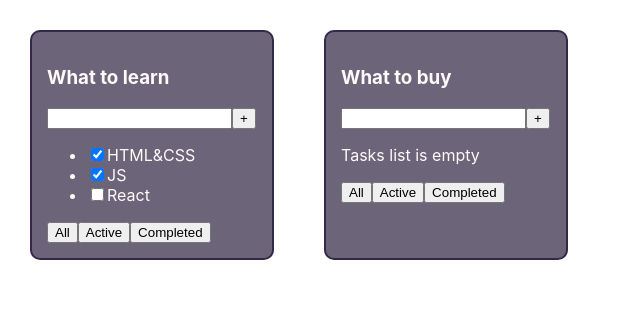
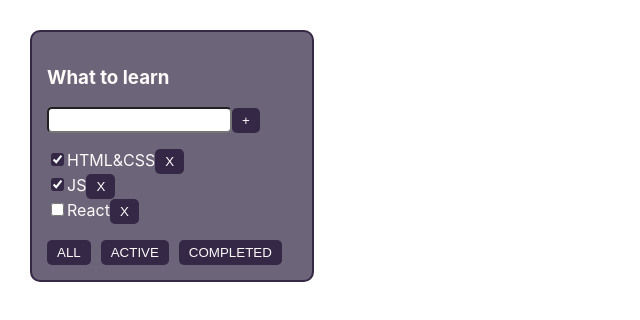
Before and after one commit to Renata-And/todo-list, a React (Create React App) app: page / in a window 1280 px wide. Shown: the top 320 px of the page, without its empty margins (0-640 px from the left). Built offline with nearby package versions, Linux system fonts and the light colour scheme.

Commit message:
Added remove tasks and filter tasks

```diff
--- a/src/App.css
+++ b/src/App.css
@@ -8,10 +8,44 @@
 }
 
 .todolist {
-  width: 210px;
+  width: 250px;
   padding: 15px;
   background-color: #6c6479;
   border: 2px solid #342846;
   border-radius: 10px;
   color: snow;
 }
+
+.button {
+  border: none;
+  border-radius: 5px;
+  padding: 5px 10px;
+  background-color: #342846;
+  color: snow;
+  text-transform: uppercase;
+}
+
+.button + .button {
+  margin-left: 10px;
+}
+
+.input {
+  height: 20px;
+  border-radius: 5px;
+}
+
+.tasks {
+  list-style: none;
+  padding: 0;
+}
+
+.checkbox {
+  accent-color: #342846;
+}
+
+.removeButton {
+  margin-left: 10px;
+  color: snow;
+  background-color: #342846;
+  border: none;
+}
--- a/src/App.tsx
+++ b/src/App.tsx
@@ -1,26 +1,42 @@
-import React from 'react';
+import React, { useState } from 'react';
 import './App.css';
 import { TaskType, Todolist } from './components/Todolist';
 
+export type FilterValuesType = 'all' | 'active' | 'completed'
+
 function App() {
-
-  const title1 = 'What to learn';
-  const title2 = 'What to buy';
-  const tasks1: Array<TaskType> = [
+  const title = 'What to learn';
+  const [tasks, setTasks] = useState<Array<TaskType>>([
     { id: 1, isDone: true, title: 'HTML&CSS' },
     { id: 2, isDone: true, title: 'JS' },
     { id: 3, isDone: false, title: 'React' }
-  ];
-  const tasks2: Array<TaskType> = [
-    // { id: 4, isDone: true, title: 'Milk' },
-    // { id: 5, isDone: true, title: 'Bread' },
-    // { id: 6, isDone: false, title: 'Juice' }
-  ];
+  ]);
+  const removeTask = (taskId: number) => {
+    const nextState: Array<TaskType> = tasks.filter((t) => t.id !== taskId);
+    setTasks(nextState);
+  }
+
+  // GUI
+
+  const [filter, setFilter] = useState<FilterValuesType>('all');
+
+  let filteredTasks: Array<TaskType> = tasks;
+  if (filter === 'active') {
+    filteredTasks = tasks.filter(t => !t.isDone)
+  }
+  if (filter === 'completed') {
+    filteredTasks = tasks.filter(t => t.isDone)
+  }
+
+  const changeFilter = (newFilter: FilterValuesType) => setFilter(newFilter);
 
   return (
     <div className='App'>
-      <Todolist title={title1} tasks={tasks1} />
-      <Todolist title={title2} tasks={tasks2} />
+      <Todolist
+        title={title}
+        tasks={filteredTasks}
+        removeTask={removeTask}
+        changeFilter={changeFilter} />
     </div>
   );
 }
--- a/src/components/Button.tsx
+++ b/src/components/Button.tsx
@@ -2,10 +2,11 @@ import React from 'react'
 
 type ButtonPropsType = {
   title: string
+  onClickHandler: () => void
 }
 
 export const Button = (props: ButtonPropsType) => {
   return (
-    <button>{props.title}</button>
+    <button className='button' onClick={props.onClickHandler}>{props.title}</button>
   )
 }
--- a/src/components/Todolist.tsx
+++ b/src/components/Todolist.tsx
@@ -1,9 +1,12 @@
 import React from 'react'
 import { Button } from './Button'
+import { FilterValuesType } from '../App'
 
 type TodolistPropsType = {
   title: string
   tasks: Array<TaskType>
+  removeTask: (taskId: number) => void
+  changeFilter: (newFilter: FilterValuesType) => void
 }
 
 export type TaskType = {
@@ -15,12 +18,16 @@ export type TaskType = {
 export const Todolist = (props: TodolistPropsType) => {
   const tasksList: JSX.Element = props.tasks.length === 0
     ? <p>Tasks list is empty</p>
-    : <ul>
+    : <ul className='tasks'>
       {props.tasks.map((t: TaskType) => {
         return (
           <li key={t.id}>
-            <input type="checkbox" checked={t.isDone} />
+            <input type="checkbox" checked={t.isDone} className='checkbox' />
             <span>{t.title}</span>
+            <Button
+              title='x'
+              onClickHandler={() => props.removeTask(t.id)}
+            />
           </li>
         )
       })}
@@ -30,14 +37,26 @@ export const Todolist = (props: TodolistPropsType) => {
     <div className='todolist'>
       <h3>{props.title}</h3>
       <div>
-        <input />
-        <Button title='+' />
+        <input className='input' />
+        <Button
+          title='+'
+          onClickHandler={() => { }}
+        />
       </div>
       {tasksList}
       <div>
-        <Button title='All' />
-        <Button title='Active' />
-        <Button title='Completed' />
+        <Button
+          title='All'
+          onClickHandler={() => props.changeFilter('all')}
+        />
+        <Button
+          title='Active'
+          onClickHandler={() => props.changeFilter('active')}
+        />
+        <Button
+          title='Completed'
+          onClickHandler={() => props.changeFilter('completed')}
+        />
       </div>
     </div>
   )
```
